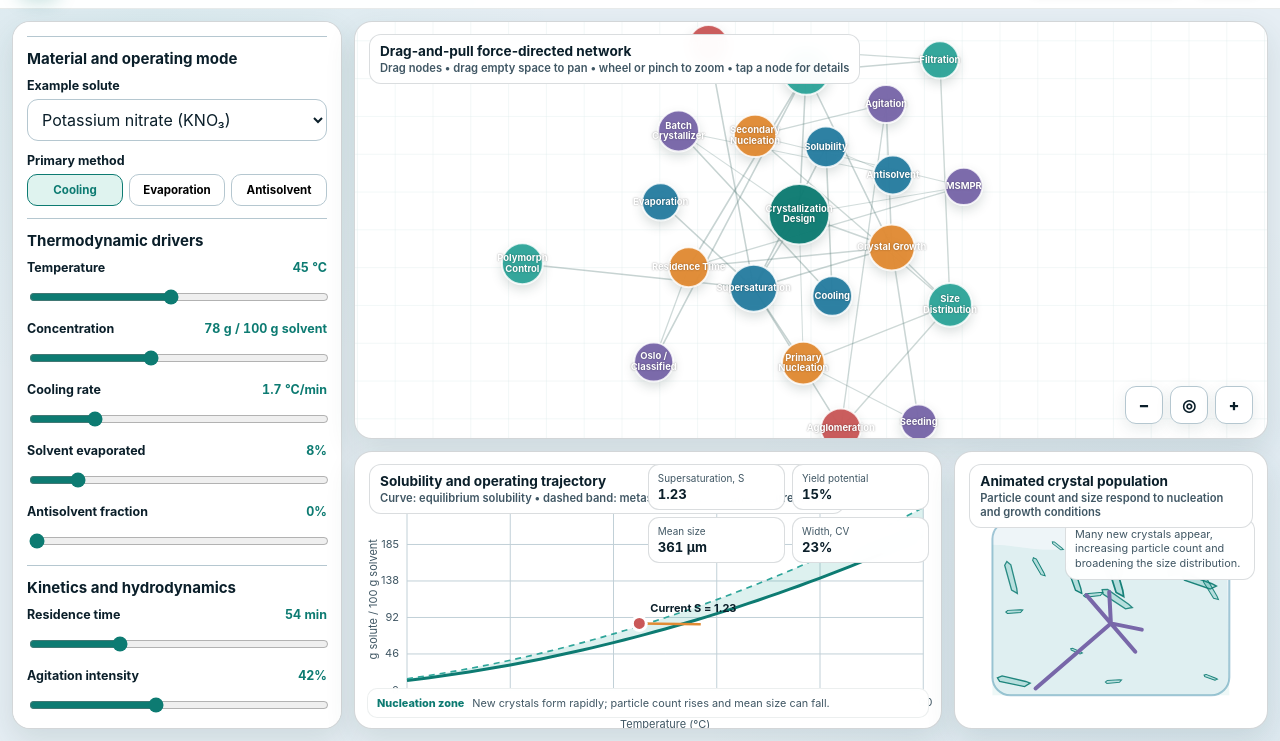
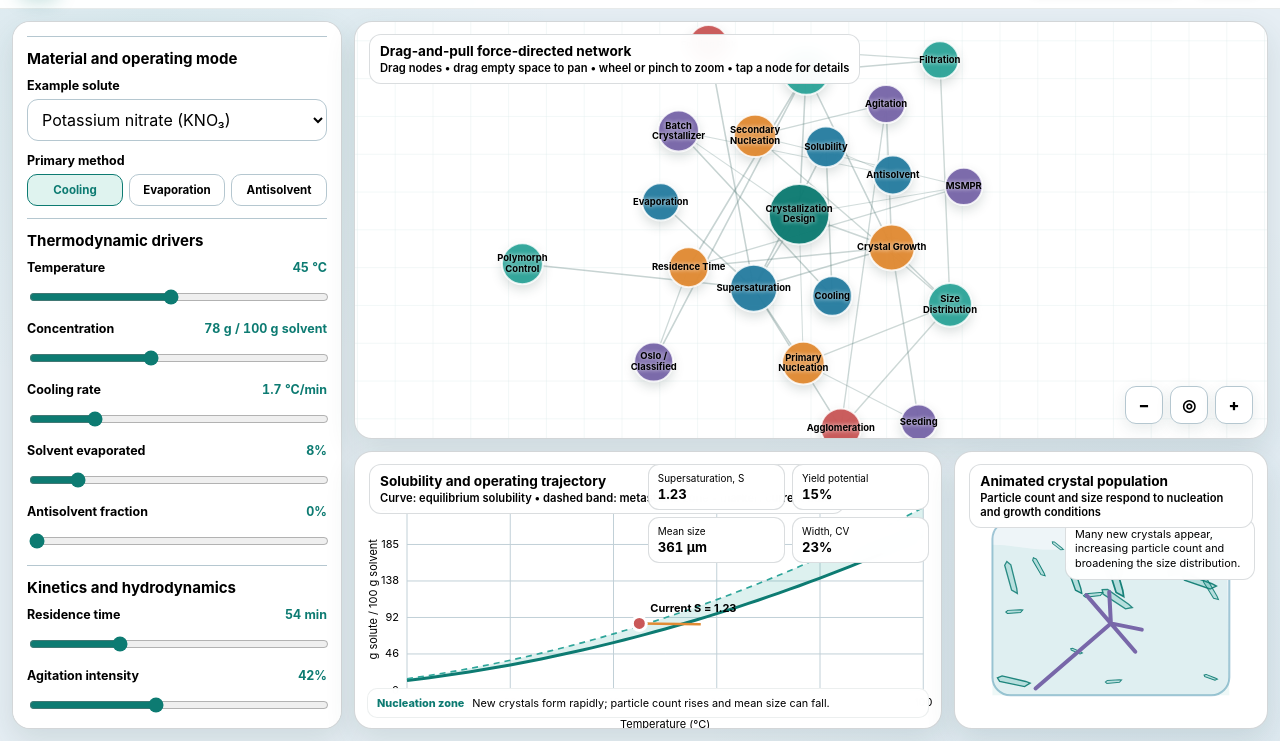
Before and after one commit to iec-acs/xtal, a plain HTML site: page index.html in a window 1280 px wide. Shown: the part 59-800 px from the top of the page. Drawn offline with Linux system fonts and the light colour scheme; animation ran at ten frames a second.

Commit message:
Update index.html

```diff
--- a/index.html
+++ b/index.html
@@ -10,8 +10,8 @@
       --bg:#e6eef4;
       --panel:#ffffff;
       --panel-2:#f5f8fa;
-      --ink:#0b1f2a;
-      --muted:#405764;
+      --ink:#000000;
+      --muted:#000000;
       --line:#b5c7d0;
       --accent:#0d7b72;
       --accent-2:#2ea59a;
@@ -24,6 +24,12 @@
       --radius:18px;
     }
     *{box-sizing:border-box}
+
+    label, .label-row, .field, .section, .panel-title, .metric, .status-line,
+    .help-bubble, .node-card, .legend, .hint, .brand-copy, .btn {
+      color:#000000;
+    }
+
     html,body{height:100%;margin:0}
     body{
       font-family:Inter,ui-sans-serif,system-ui,-apple-system,BlinkMacSystemFont,"Segoe UI",sans-serif;
@@ -34,7 +40,7 @@
         var(--bg);
       overflow:hidden;
     }
-    button,input,select{font:inherit}
+    button,input,select{font:inherit;color:#000000}
     button{touch-action:manipulation}
     .app{
       height:100dvh;
@@ -121,9 +127,9 @@
     .segmented button.active{background:var(--accent-soft);border-color:var(--accent);color:var(--accent)}
     .checkline{display:flex;align-items:center;gap:8px;font-size:.78rem}
     .checkline input{accent-color:var(--accent)}
-    .hint{font-size:.72rem;line-height:1.45;color:#405764;font-weight:600;margin:8px 0 0}
+    .hint{font-size:.72rem;line-height:1.45;color:#000000;font-weight:600;margin:8px 0 0}
     .legend{
-      display:grid;grid-template-columns:1fr 1fr;gap:7px 10px;font-size:.7rem;color:#405764;font-weight:600
+      display:grid;grid-template-columns:1fr 1fr;gap:7px 10px;font-size:.7rem;color:#000000;font-weight:600
     }
     .legend span{display:flex;align-items:center;gap:6px}
     .dot{width:9px;height:9px;border-radius:50%;flex:none}
@@ -151,7 +157,7 @@
       border:1px solid rgba(11,31,42,.15);border-radius:12px;padding:8px 10px;
     }
     .panel-title strong{display:block;font-size:.85rem}
-    .panel-title span{display:block;font-size:.7rem;color:#405764;font-weight:600;margin-top:2px}
+    .panel-title span{display:block;font-size:.7rem;color:#000000;font-weight:600;margin-top:2px}
     .canvas-wrap{position:absolute;inset:0}
     canvas{display:block;width:100%;height:100%}
     .graph-tools{
@@ -897,8 +903,8 @@
       ctx.restore();
 
       if(view.scale>.50){
-        ctx.fillStyle="#fff";
-        ctx.shadowColor="rgba(0,0,0,.38)";ctx.shadowBlur=2;
+        ctx.fillStyle="#000000";
+        ctx.shadowColor="rgba(255,255,255,.95)";ctx.shadowBlur=4;
         ctx.textAlign="center";ctx.textBaseline="middle";
         ctx.font=`${n.id==="core" ? 700 : 650} ${Math.max(8,Math.min(12,10.5*view.scale))}px Inter, sans-serif`;
         const lines=n.label.split("\\n");
@@ -1023,7 +1029,7 @@
 
     // Grid and axes
     ctx.font="11px Inter, sans-serif";
-    ctx.fillStyle="#405764";
+    ctx.fillStyle="#000000";
     ctx.strokeStyle="#c1d0d7";
     ctx.lineWidth=1;
     for(let i=0;i<=5;i++){
@@ -1037,7 +1043,7 @@
       ctx.beginPath();ctx.moveTo(xx,pad.t);ctx.lineTo(xx,pad.t+ph);ctx.stroke();
       ctx.textAlign="center";ctx.textBaseline="top";ctx.fillText(String(i*20),xx,pad.t+ph+7);
     }
-    ctx.fillStyle="#405764";
+    ctx.fillStyle="#000000";
     ctx.textAlign="center";ctx.fillText("Temperature (°C)",pad.l+pw/2,h-9);
     ctx.save();ctx.translate(13,pad.t+ph/2);ctx.rotate(-Math.PI/2);ctx.fillText("g solute / 100 g solvent",0,0);ctx.restore();
 
@@ -1082,7 +1088,7 @@
     const cx=x(v.temperature),cy=y(r.effectiveConcentration);
     ctx.beginPath();ctx.arc(cx,cy,7,0,Math.PI*2);ctx.fillStyle="#c95858";ctx.fill();
     ctx.lineWidth=3;ctx.strokeStyle="#fff";ctx.stroke();
-    ctx.font="700 11px Inter, sans-serif";ctx.fillStyle="#0b1f2a";
+    ctx.font="700 11px Inter, sans-serif";ctx.fillStyle="#000000";
     ctx.textAlign=cx>w*.73?"right":"left";ctx.textBaseline="bottom";
     ctx.fillText(`Current S = ${r.S.toFixed(2)}`,cx+(cx>w*.73?-11:11),cy-9);
 
```
